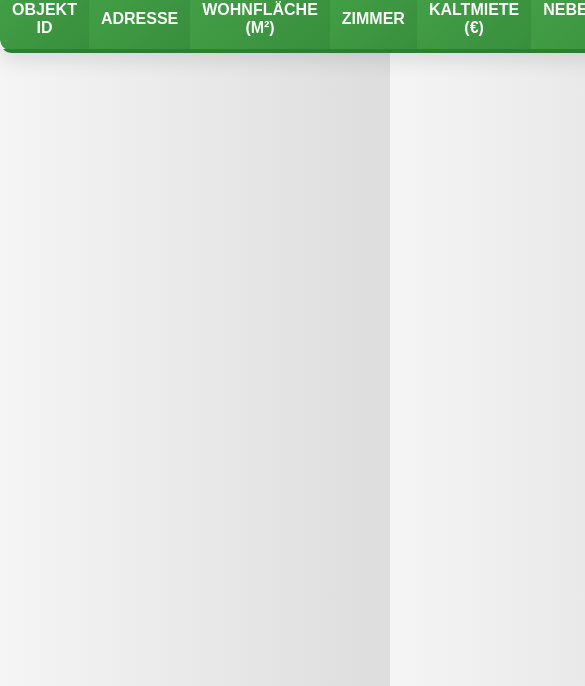
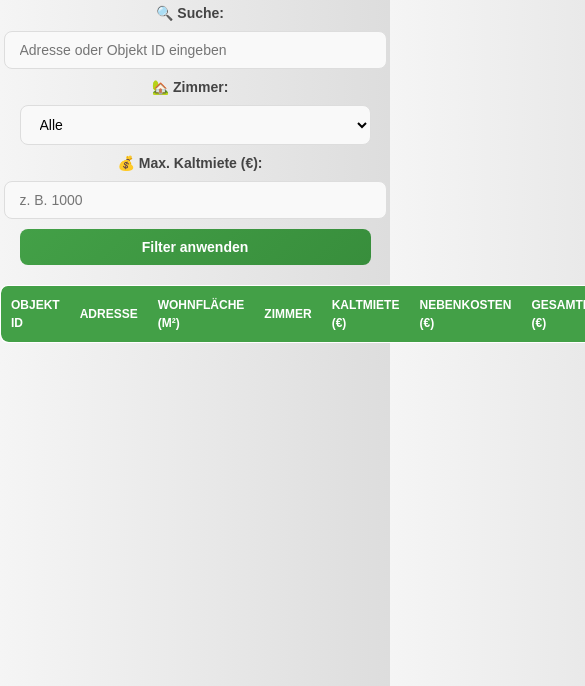
Before and after one commit to GWH-Digital/Leerstehende-Wohnungen, a website: page public/index.html in a window 390 px wide. Shown: the part 158-844 px from the top of the page, 585 px wide, since content can reach past the window. Drawn offline with Linux system fonts and the light colour scheme; no server answers.

```diff
--- a/public/index.html
+++ b/public/index.html
@@ -3,7 +3,8 @@
 <head>
     <meta charset="UTF-8">
     <meta name="viewport" content="width=device-width, initial-scale=1.0">
-    <meta name="description" content="Übersicht der leerstehenden Wohnungen mit Größe, Zimmeranzahl, Miete und Verfügbarkeit.">
+    <meta name="description"
+          content="Übersicht der leerstehenden Wohnungen mit Größe, Zimmeranzahl, Miete und Verfügbarkeit.">
     <meta name="author" content="Wohnungsverwaltung">
     <meta name="robots" content="index, follow">
     <title>Wohnungsübersicht - Leerstehende Wohnungen</title>
@@ -13,10 +14,26 @@
 <header>
     <h1>🏡 Wohnungsübersicht</h1>
 </header>
-
 <main>
     <section>
         <h2>Leerstehende Wohnungen</h2>
+        <div class="filter-container">
+            <label for="search">🔍 Suche:</label>
+            <input type="text" id="search" placeholder="Adresse oder Objekt ID eingeben">
+
+            <label for="filter-zimmer">🏡 Zimmer:</label>
+            <select id="filter-zimmer">
+                <option value="">Alle</option>
+                <option value="1">1 Zimmer</option>
+                <option value="2">2 Zimmer</option>
+                <option value="3">3 Zimmer</option>
+                <option value="4">4 Zimmer</option>
+                <option value="5+">5+ Zimmer</option>
+            </select>
+            <label for="filter-miete">💰 Max. Kaltmiete (€):</label>
+            <input type="number" id="filter-miete" placeholder="z. B. 1000">
+            <button id="apply-filters">Filter anwenden</button>
+        </div>
         <div class="table-container">
             <table aria-label="Übersicht der leerstehenden Wohnungen">
                 <thead>
@@ -34,7 +51,7 @@
                 </tr>
                 </thead>
                 <tbody id="wohnungen-body">
-                <!-- Dynamischer Inhalt wird über script.js hinzdugefügt -->
+                <!-- Dynamischer Inhalt wird über script.js hinzugefügt -->
                 </tbody>
             </table>
         </div>
--- a/public/script.js
+++ b/public/script.js
@@ -1,4 +1,10 @@
 document.addEventListener("DOMContentLoaded", function () {
+    const searchInput = document.getElementById("search");
+    const zimmerFilter = document.getElementById("filter-zimmer");
+    const mieteFilter = document.getElementById("filter-miete");
+    const applyFiltersButton = document.getElementById("apply-filters");
+    const tbody = document.getElementById("wohnungen-body");
+
     async function ladeWohnungen() {
         try {
             const response = await fetch("/api/wohnungen");
@@ -7,7 +13,6 @@
             const data = await response.json();
             if (!Array.isArray(data)) throw new Error("Ungültige API-Antwort: Erwartetes Array nicht erhalten.");
 
-            const tbody = document.getElementById("wohnungen-body");
             tbody.innerHTML = "";
 
             if (data.length === 0) {
@@ -34,15 +39,60 @@
                 <td>${wohnung.etage || 'n/A'}</td>
                 <td>${wohnung.baujahr || 'n/A'}</td>
             `;
+                tr.dataset.zimmer = wohnung.anzahlzimmer || 0; // Speichern der Zimmeranzahl
+                tr.dataset.kaltmiete = kaltmiete || 0; // Speichern der Kaltmiete
                 tbody.appendChild(tr);
             });
 
             console.log("Wohnungsdaten erfolgreich geladen:", data);
         } catch (error) {
-            console.error("Fehler beim Laden der wohnungen:", error.message || error);
+            console.error("Fehler beim Laden der Wohnungen:", error.message || error);
             alert("Fehler beim Laden der Wohnungen.");
         }
     }
 
+    function filterTabelle() {
+        const searchValue = searchInput.value.toLowerCase(); // Suchwert (klein geschrieben für Case-Insensitive-Suche)
+        const zimmerValue = zimmerFilter.value; // Gewählte Zimmeranzahl
+        const mieteValue = parseFloat(mieteFilter.value); // Maximale Kaltmiete
+        const rows = tbody.getElementsByTagName("tr"); // Alle Tabellenzeilen
+
+        Array.from(rows).forEach((row) => {
+            const cells = row.getElementsByTagName("td");
+            const rowText = Array.from(cells).map((cell) => cell.textContent.toLowerCase()).join(" "); // Alle Inhalte einer Zeile
+
+            const rowZimmer = parseInt(row.dataset.zimmer, 10); // Zimmeranzahl aus dem Dataset
+            const rowKaltmiete = parseFloat(row.dataset.kaltmiete); // Kaltmiete aus dem Dataset
+
+            let visible = true;
+
+            // Filter 1: Textsuche
+            if (searchValue && !rowText.includes(searchValue)) {
+                visible = false;
+            }
+
+            // Filter 2: Zimmeranzahl
+            if (zimmerValue && zimmerValue !== "5+" && rowZimmer !== parseInt(zimmerValue, 10)) {
+                visible = false;
+            } else if (zimmerValue === "5+" && rowZimmer < 5) {
+                visible = false;
+            }
+
+            // Filter 3: Max. Kaltmiete
+            if (!isNaN(mieteValue) && rowKaltmiete > mieteValue) {
+                visible = false;
+            }
+
+            // Zeile ein- oder ausblenden
+            row.style.display = visible ? "" : "none";
+        });
+    }
+
+    // Event-Listener für die Filter
+    applyFiltersButton.addEventListener("click", (e) => {
+        e.preventDefault(); // Verhindere Seitennavigation
+        filterTabelle();
+    });
+
     ladeWohnungen();
 });
--- a/public/style.css
+++ b/public/style.css
@@ -1,3 +1,4 @@
+/* Global Styles */
 body {
     font-family: 'Poppins', sans-serif;
     text-align: center;
@@ -16,77 +17,149 @@
     letter-spacing: 1px;
 }
 
-/* Enhanced Table Styling */
+/* Tabelle Design */
 table {
     width: 90%;
-    max-width: 1000px;
-    margin: 40px auto;
+    max-width: 1200px;
+    margin: 20px auto;
     border-collapse: collapse;
+    font-size: 16px;
+    line-height: 1.5;
     background: #fff;
-    border-radius: 12px;
-    box-shadow: 0 8px 20px rgba(0, 0, 0, 0.1);
+    border: 1px solid #ddd;
+    border-radius: 8px;
     overflow: hidden;
-    transition: transform 0.3s ease, box-shadow 0.3s ease;
 }
 
-table:hover {
-    transform: scale(1.02);
-    box-shadow: 0 12px 30px rgba(0, 0, 0, 0.15);
+/* Tabellenkopf */
+th {
+    background-color: #43A047;
+    color: #fff;
+    text-align: left;
+    font-weight: bold;
+    padding: 12px 15px;
+    text-transform: uppercase;
+    font-size: 14px;
 }
 
-th {
-    background: linear-gradient(135deg, #43A047, #388E3C);
-    color: #fff;
-    text-transform: uppercase;
-    font-size: 16px;
-    padding: 16px;
-    border-bottom: 4px solid #2E7D32;
-    /* Sticky header effect */
-    position: sticky;
-    top: 0;
-    z-index: 2;
+/* Tabellenzellen */
+td {
+    padding: 12px 15px;
+    text-align: left;
+    color: #333;
+    border-bottom: 1px solid #eee;
 }
 
-td {
-    padding: 14px;
-    font-size: 15px;
-    color: #444;
-    border-bottom: 1px solid #eee;
-    transition: background 0.3s ease;
+/* Jede zweite Zeile in anderem Farbton */
+tr:nth-child(even) {
+    background: #f9f9f9;
 }
 
-tr:nth-child(even) {
-    background-color: #f9f9f9;
+tr:nth-child(odd) {
+    background: #fff;
 }
 
+/* Hover-Effekt */
 tr:hover {
-    background: rgba(67, 160, 71, 0.1);
-    transition: background 0.3s ease;
+    background-color: #f1f1f1;
 }
 
-/* Rounded corners for first and last cells */
+/* Abgerundete Ecken */
 td:first-child, th:first-child {
-    border-top-left-radius: 12px;
-    border-bottom-left-radius: 12px;
+    border-top-left-radius: 8px;
+    border-bottom-left-radius: 8px;
 }
 
 td:last-child, th:last-child {
-    border-top-right-radius: 12px;
-    border-bottom-right-radius: 12px;
+    border-top-right-radius: 8px;
+    border-bottom-right-radius: 8px;
 }
 
-/* Responsive adjustments */
-@media (max-width: 768px) {
+/* Responsiv: Tabelle an Geräte anpassen */
+@media screen and (max-width: 768px) {
     table {
-        width: 100%;
         font-size: 14px;
     }
 
     th, td {
-        padding: 12px;
+        padding: 10px;
     }
 
-    h2 {
-        font-size: 22px;
+    th {
+        font-size: 12px;
     }
 }
+
+/* Filter-Bereich Design */
+.filter-container {
+    display: flex;
+    justify-content: center;
+    align-items: center;
+    gap: 15px;
+    margin-bottom: 20px;
+    flex-wrap: wrap; /* Für kleinere Bildschirme */
+}
+
+.filter-container label {
+    font-size: 14px;
+    font-weight: bold;
+    color: #444;
+    margin-right: 10px;
+}
+
+.filter-container input[type="text"],
+.filter-container input[type="number"],
+.filter-container select {
+    padding: 10px 15px;
+    font-size: 14px;
+    border: 1px solid #ddd;
+    border-radius: 8px;
+    background: #f9f9f9;
+    transition: border-color 0.3s ease, box-shadow 0.3s ease;
+    outline: none;
+}
+
+.filter-container input[type="text"]:focus,
+.filter-container input[type="number"]:focus,
+.filter-container select:focus {
+    border-color: #43A047; /* Fokushighlight */
+    box-shadow: 0 4px 10px rgba(67, 160, 71, 0.2);
+}
+
+.filter-container button {
+    padding: 10px 20px;
+    font-size: 14px;
+    font-weight: bold;
+    color: #fff;
+    background: linear-gradient(135deg, #43A047, #388E3C);
+    border: none;
+    border-radius: 8px;
+    cursor: pointer;
+    transition: background 0.3s ease, transform 0.2s ease;
+}
+
+.filter-container button:hover {
+    background: linear-gradient(135deg, #388E3C, #43A047);
+    transform: scale(1.05);
+}
+
+.filter-container button:active {
+    transform: scale(1);
+    background-color: #2E7D32;
+}
+
+/* Responsive Filter Anpassungen */
+@media (max-width: 768px) {
+    .filter-container {
+        flex-direction: column; /* Filter in Zeilen anordnen */
+        gap: 10px;
+    }
+
+    .filter-container input[type="text"],
+    .filter-container input[type="number"],
+    .filter-container select,
+    .filter-container button {
+        width: 90%; /* Breite an kleinere Geräte anpassen */
+        margin: auto;
+    }
+}
--- a/queries.js
+++ b/queries.js
@@ -97,7 +97,7 @@
     return rows;
 }
 
-// Abfrage: Einzelne Wohnung abrufen
+// Abfrage: Einzelne Wohnung abrufens
 async function getWohnungById(objektid) {
     const query = `
         SELECT *
```
